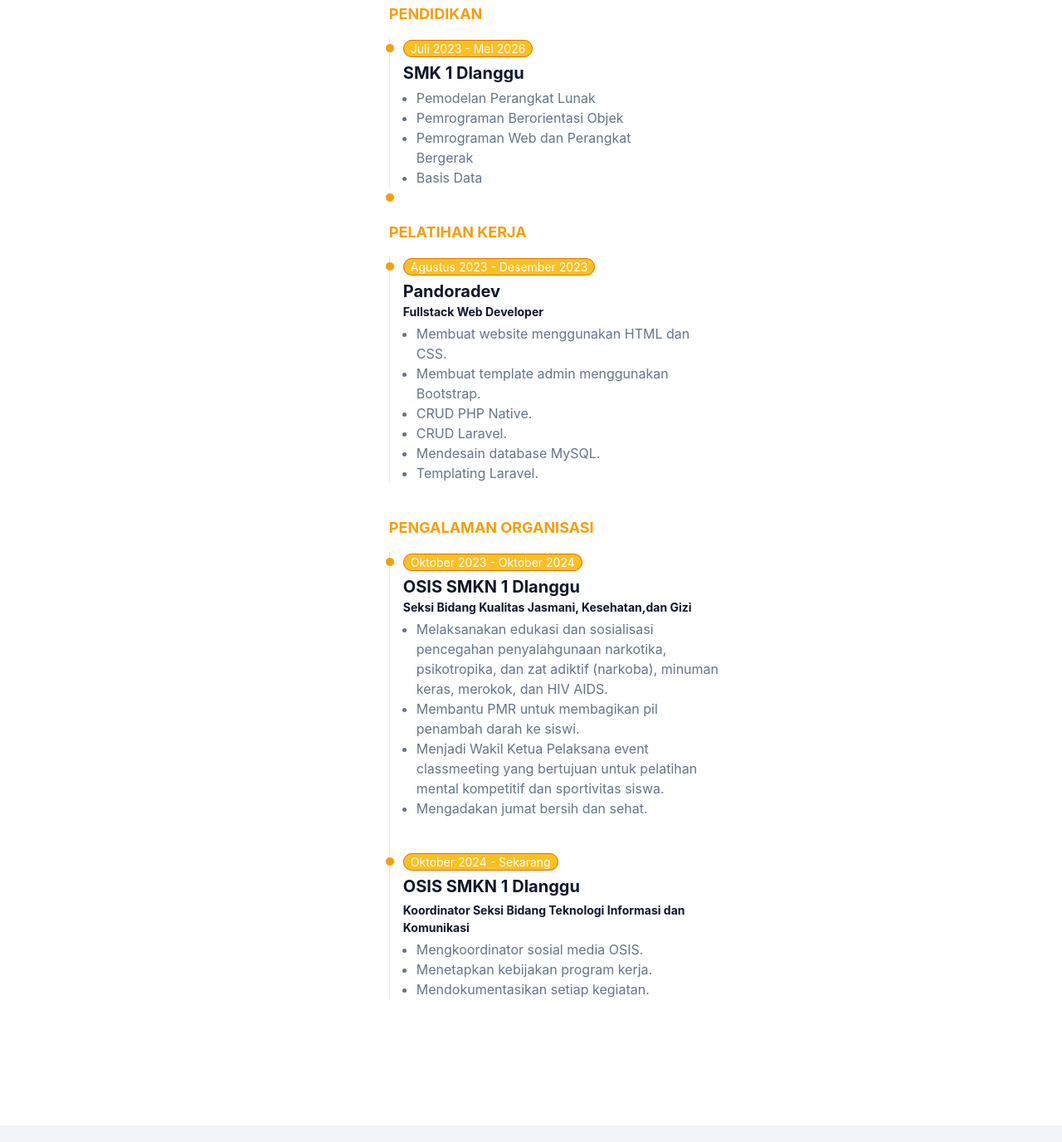
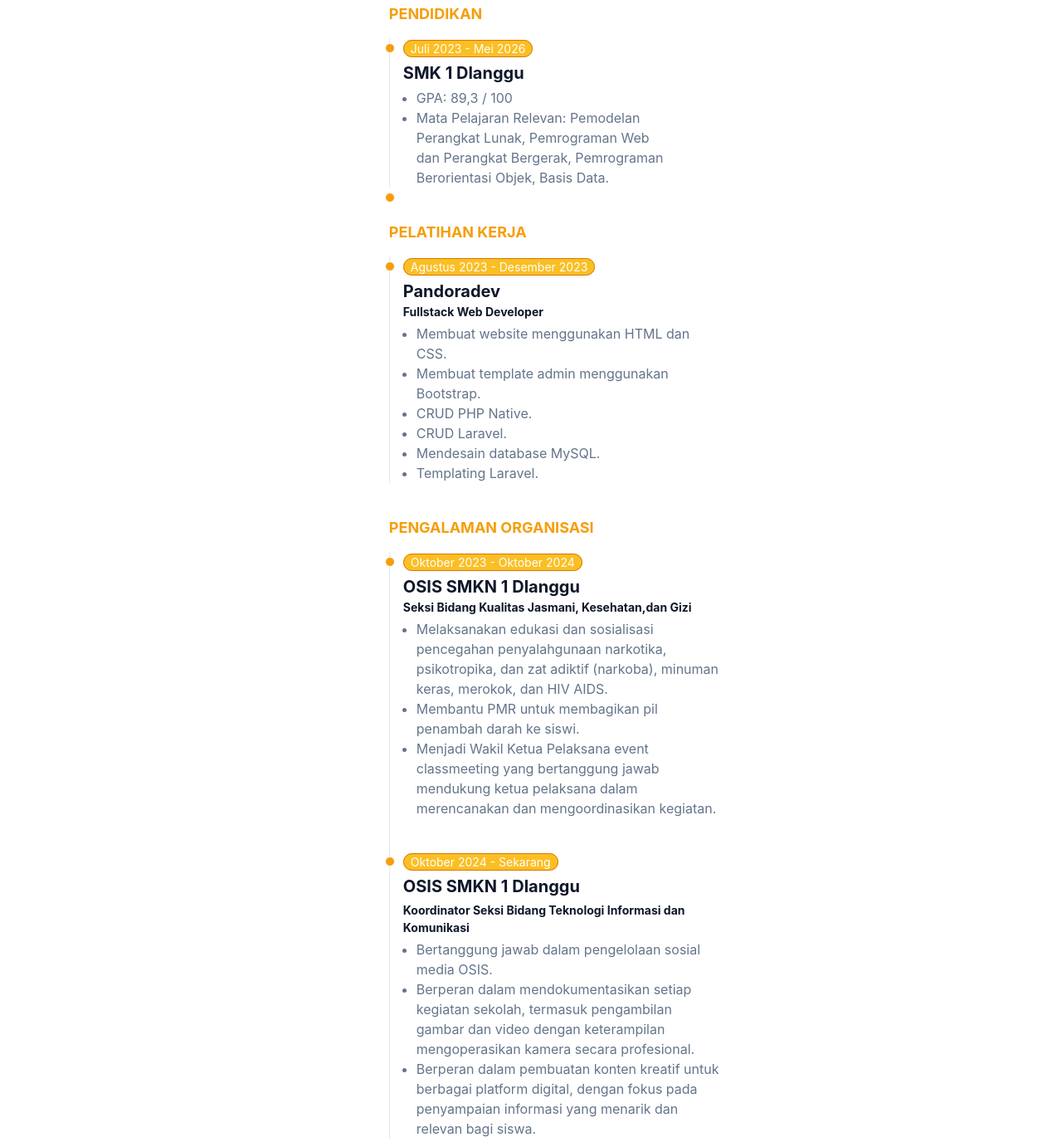
Before and after one commit to davekrisopras8/portfolio-tailwindcss-dave, a website: page index.html in a window 1280 px wide. Shown: the part 2537-3913 px from the top of the page at 83% size. Drawn offline with nearby package versions, Linux system fonts and the light colour scheme.

Commit message:
ft: update resume

```diff
--- a/index.html
+++ b/index.html
@@ -159,10 +159,9 @@
                             <time class="mb-2 text-[12px] lg:text-[14px] font-normal leading-none text-white bg-amber-400 rounded-full px-2 py-[1px] border border-amber-600">Juli 2023 - Mei 2026</time>
                             <h3 class="text-lg lg:text-[20px] mb-1 mt-1 font-bold text-dark">SMK 1 Dlanggu</h3>
                             <ol class="text-[14px] lg:text-[16px] text-secondary dark:text-slate-400 list-disc ms-4">
-                                <li>Pemodelan Perangkat Lunak</li>
-                                <li>Pemrograman Berorientasi Objek</li>
-                                <li>Pemrograman Web dan Perangkat Bergerak</li>
-                                <li>Basis Data</li>
+                                <li>GPA: 89,3 / 100</li>
+                                <li>Mata Pelajaran Relevan: Pemodelan Perangkat Lunak, Pemrograman Web dan Perangkat Bergerak,
+                                    Pemrograman Berorientasi Objek, Basis Data. </li>
                             </ol>
                             <div class="absolute w-3 h-3 bg-primary rounded-full mt-1.5 -start-1.5 border border-white dark:border-gray-900"></div>
                             <time class="mb-1 text-sm font-normal leading-none text-white dark:text-dark"></time>
@@ -205,9 +204,9 @@
                                 <li>Melaksanakan edukasi dan sosialisasi pencegahan penyalahgunaan narkotika, psikotropika, dan
                                     zat adiktif (narkoba), minuman keras, merokok, dan HIV AIDS.</li>
                                 <li>Membantu PMR untuk membagikan pil penambah darah ke siswi.</li>
-                                <li>Menjadi Wakil Ketua Pelaksana event classmeeting yang bertujuan untuk pelatihan mental
-                                    kompetitif dan sportivitas siswa.</li>
-                                <li>Mengadakan jumat bersih dan sehat.</li>
+                                <li>Menjadi Wakil Ketua Pelaksana event classmeeting yang bertanggung jawab mendukung
+                                    ketua pelaksana dalam merencanakan dan mengoordinasikan kegiatan.</li>
+
                         </li>
                             </ol>
                         </li>
@@ -218,9 +217,11 @@
                             <h3 class="text-lg lg:text-[20px] mb-1 mt-1 font-bold text-dark">OSIS SMKN 1 Dlanggu</h3>
                             <h4 class="text-[12px] lg:text-[14px] mb-1 font-bold text-dark">Koordinator Seksi Bidang Teknologi Informasi dan Komunikasi</h4>
                             <ol class="text-[14px] lg:text-[16px] text-secondary dark:text-slate-400 list-disc ms-4">
-                                <li>Mengkoordinator sosial media OSIS.</li>
-                                <li>Menetapkan kebijakan program kerja. </li>
-                                <li>Mendokumentasikan setiap kegiatan.</li>
+                                <li>Bertanggung jawab dalam pengelolaan sosial media OSIS. </li>
+                                <li>Berperan dalam mendokumentasikan setiap kegiatan sekolah, termasuk pengambilan gambar dan video
+                                    dengan keterampilan mengoperasikan kamera secara profesional. </li>
+                                <li>Berperan dalam pembuatan konten kreatif untuk berbagai platform digital, dengan fokus pada
+                                    penyampaian informasi yang menarik dan relevan bagi siswa.</li>
                             </ol>
                         </li>
                     </ol>
```
